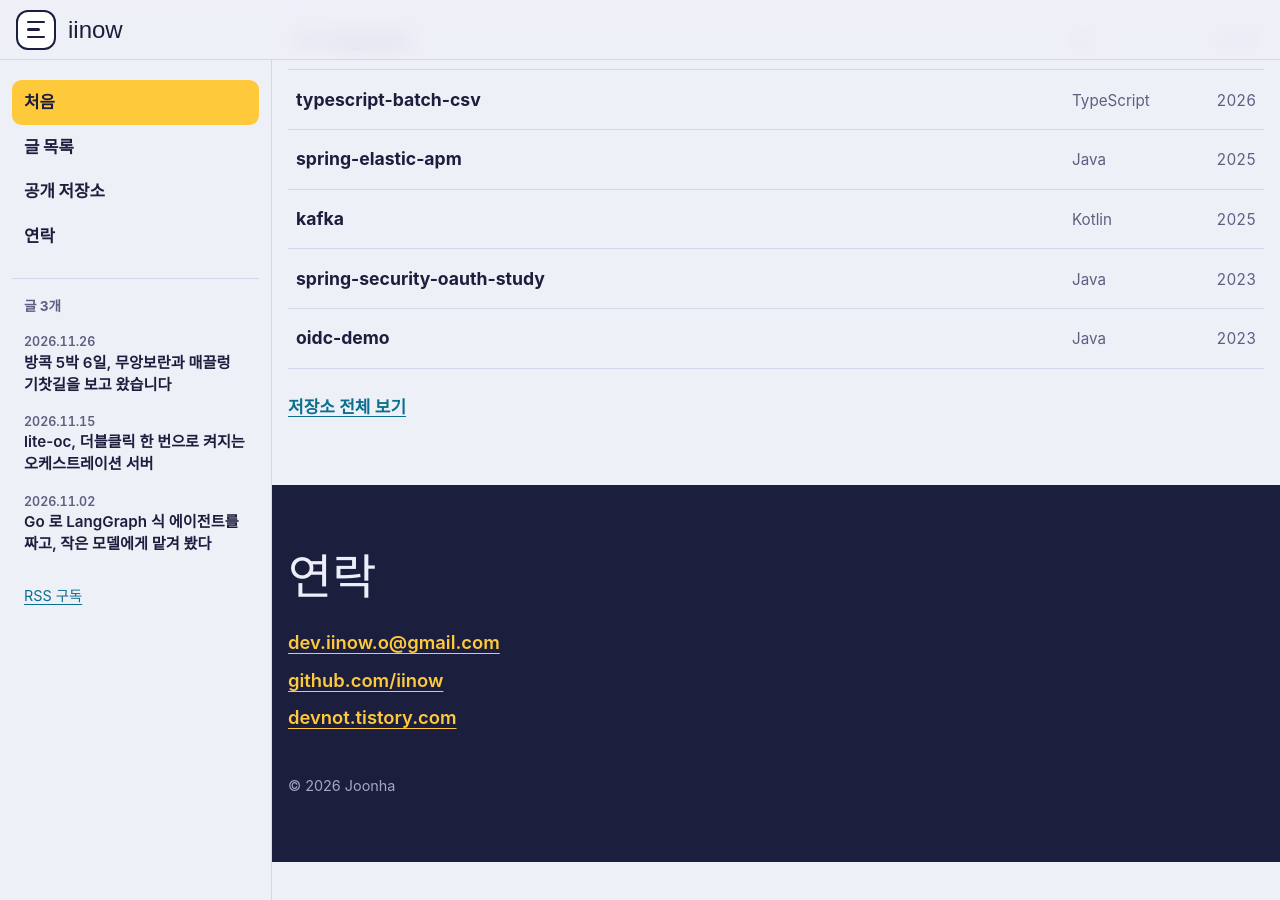
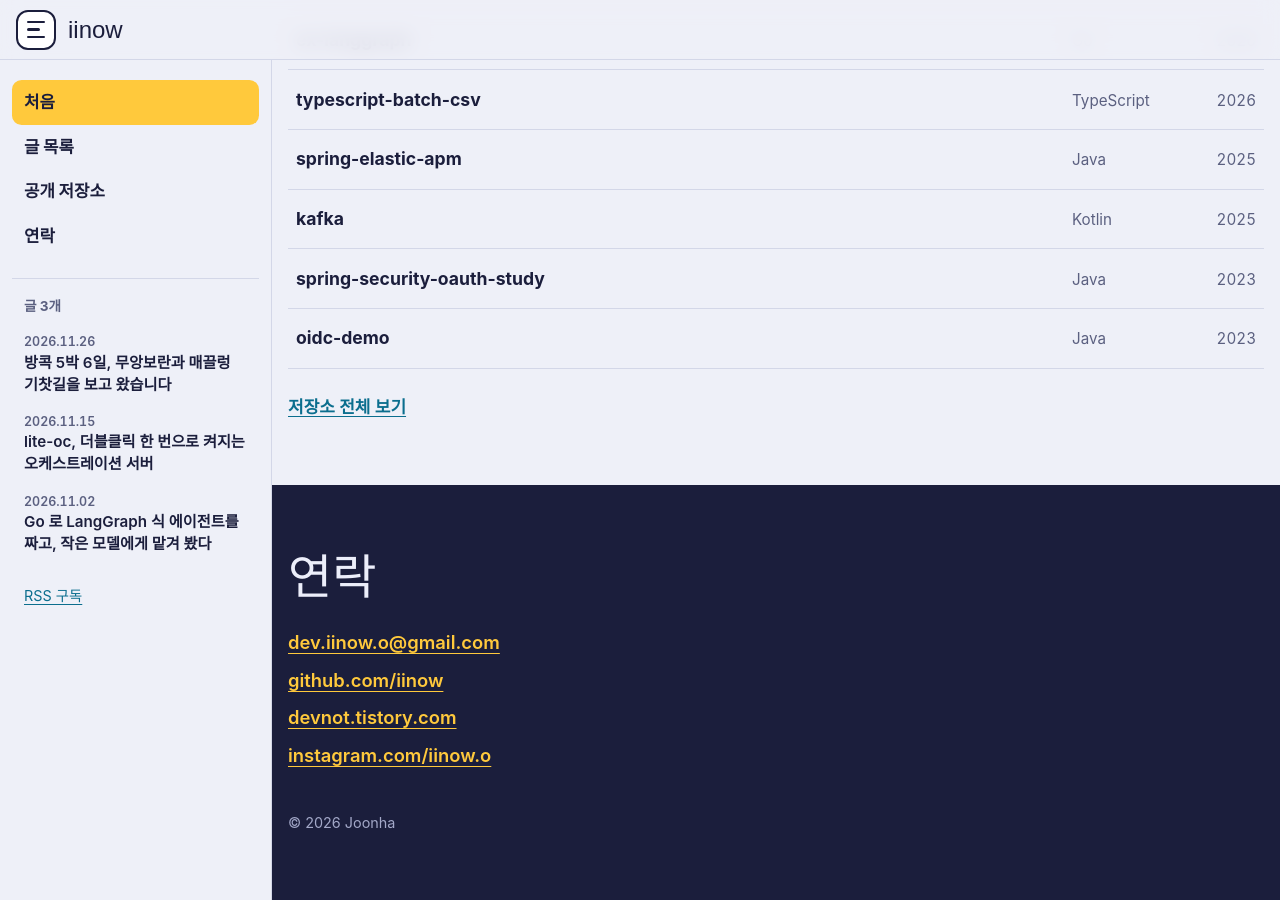
Before and after one commit to iinow/iinow.github.io, a Jekyll site: the page built from index.html, in a window 1280 px wide and 900 px high, scrolled down 1347 px. Built offline with Jekyll 4.4.1, drawn with Linux system fonts in a browser that asks for light colours; some web fonts are replaced; before the commit the page ends 2209 px from its top, so only the background shows below that; part of the change alters nothing that is shown.

Commit message:
푸터 연락처와 블로그 구조화 데이터에 인스타그램(iinow.o) 주소 추가

```diff
--- a/_layouts/default.html
+++ b/_layouts/default.html
@@ -59,7 +59,7 @@
   "description": {{ site.description | jsonify }},
   "url": {{ site.url | append: '/' | jsonify }},
   "inLanguage": "ko",
-  "author": { "@type": "Person", "name": {{ site.author | jsonify }}, "url": "https://github.com/iinow", "sameAs": ["https://github.com/iinow", "https://devnot.tistory.com"] }
+  "author": { "@type": "Person", "name": {{ site.author | jsonify }}, "url": "https://github.com/iinow", "sameAs": ["https://github.com/iinow", "https://devnot.tistory.com", "https://www.instagram.com/iinow.o/"] }
 }
 </script>
 {%- endif %}
@@ -123,6 +123,7 @@
     <li><a href="mailto:dev.iinow.o@gmail.com">dev.iinow.o@gmail.com</a></li>
     <li><a href="https://github.com/iinow">github.com/iinow</a></li>
     <li><a href="https://devnot.tistory.com">devnot.tistory.com</a></li>
+    <li><a href="https://www.instagram.com/iinow.o/">instagram.com/iinow.o</a></li>
   </ul>
   <p class="copy">© {{ site.time | date: '%Y' }} Joonha</p>
   </div>
```
